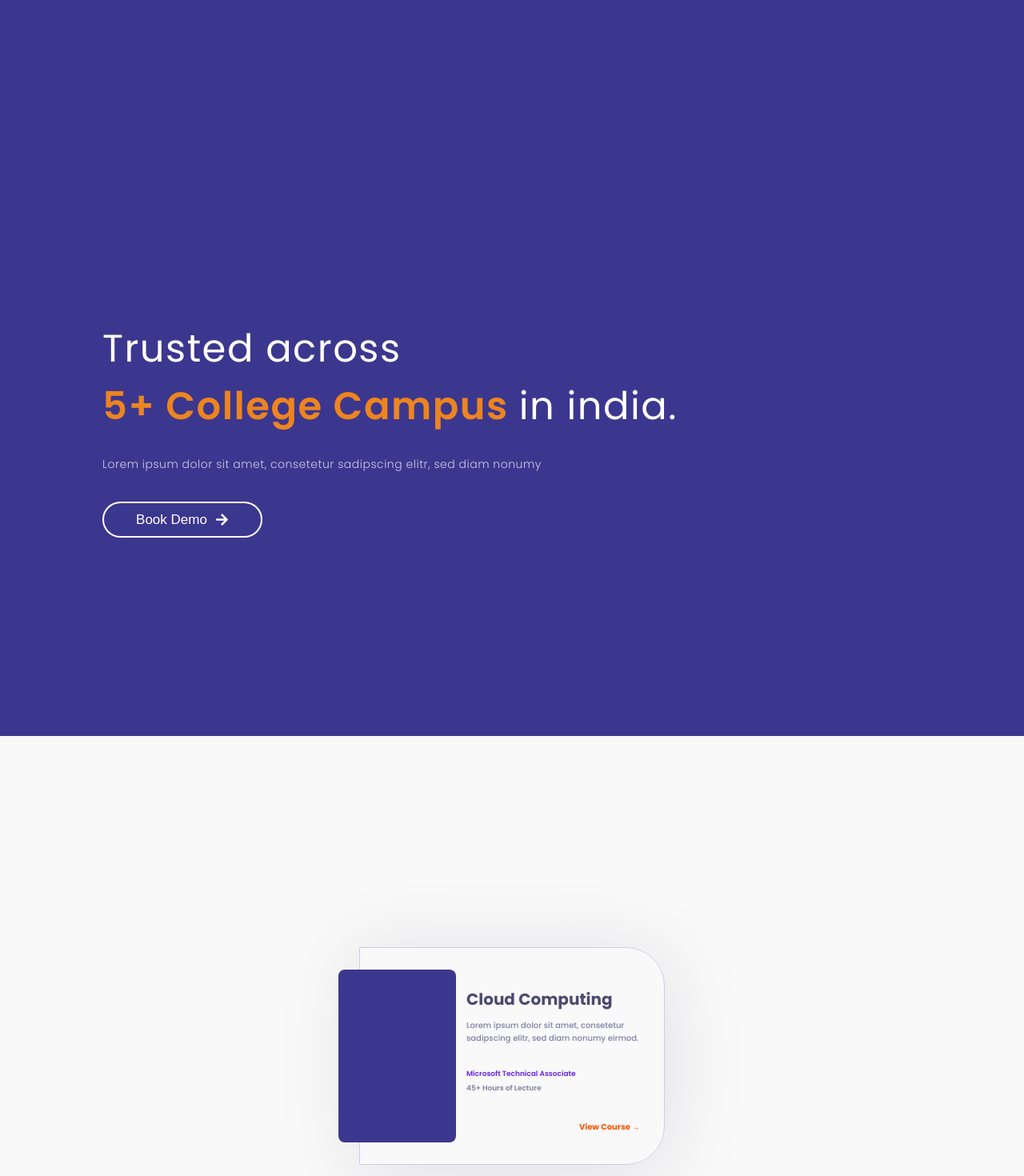
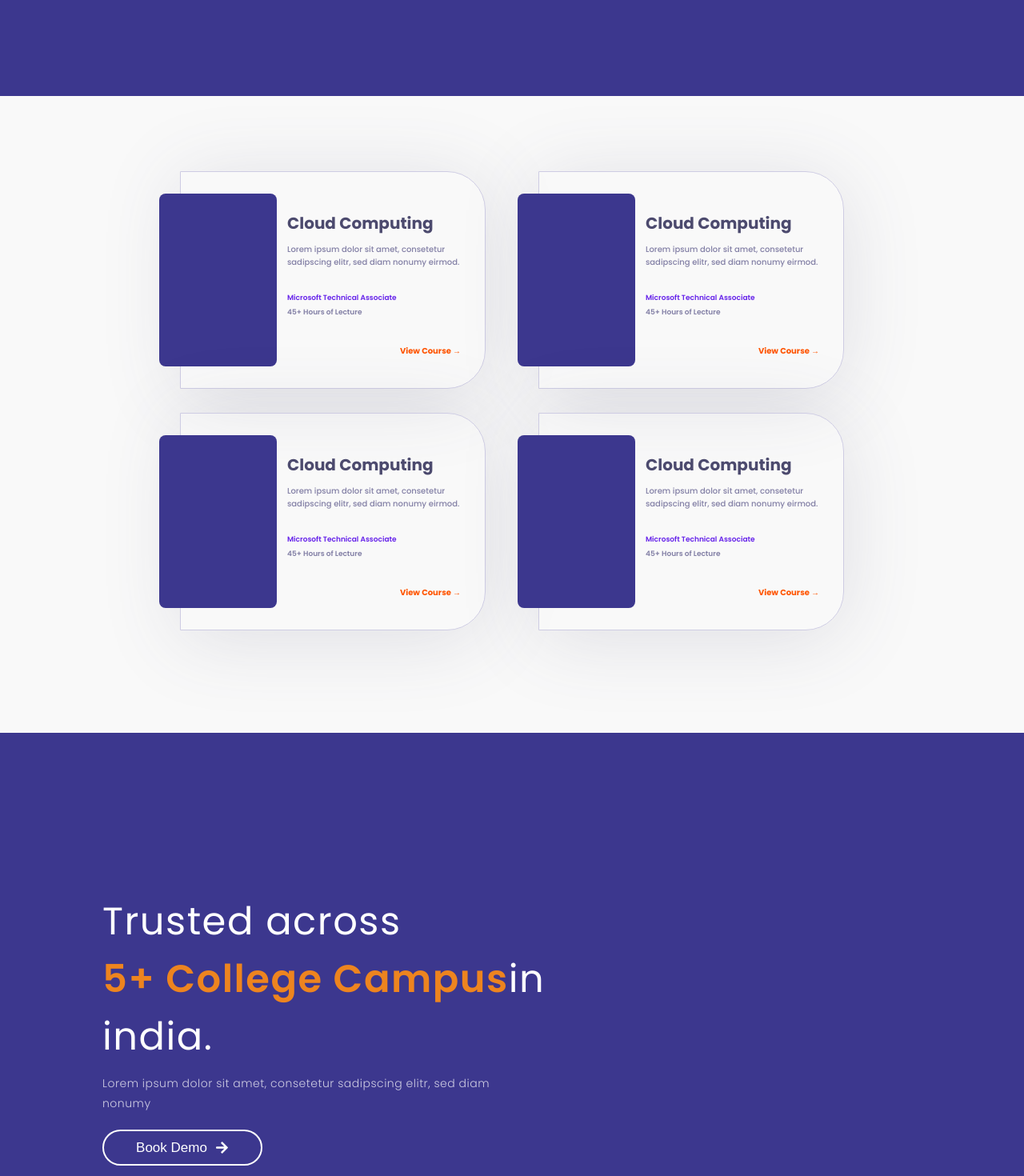
Before and after one commit to divyashasinha23/Floxus_website, a React (Create React App) app in the folder frontend/: page / in a window 1280 px wide. Shown: the part 680-2150 px from the top of the page at 80% size. Built offline with nearby package versions, Linux system fonts and the light colour scheme.

Commit message:
normal css changed to styled component

```diff
--- a/frontend/src/App.js
+++ b/frontend/src/App.js
@@ -1,14 +1,13 @@
 import CampusSection from './components/CampusSection/CampusSection';
 import CourseSection from './components/CourseSection/CourseSection';
 import HeroSection from './components/HeroSection/HeroSection';
-
 
 function App() {
   return (
     <div>
       <HeroSection />
+      <CourseSection />
       <CampusSection />
-      <CourseSection />
     </div>
   );
 }
--- a/frontend/src/components/CampusSection/CampusSection.js
+++ b/frontend/src/components/CampusSection/CampusSection.js
@@ -1,35 +1,118 @@
 import React from 'react';
 import * as FaIcons from 'react-icons/fa';
-import './CampusSection.css';
+import styled from '@emotion/styled';
+// import './CampusSection.css';
+
+const CampusWrapper = styled.div`
+  display: flex;
+  width: 100%;
+  height: 100%;
+  background-color: #3c378e;
+  justify-content: center;
+  align-items: center;
+`;
+
+const CampusContainer = styled.div`
+  display: flex;
+  height: 100vh;
+  width: 80%;
+  align-items: center;
+
+  @media (max-width: 496px) {
+    flex-direction: column;
+  }
+`;
+
+const CampusData = styled.div`
+  display: flex;
+  flex-basis: 60%;
+  height: 100vh;
+  justify-content: center;
+  align-items: center;
+`;
+
+const CampusContent = styled.div`
+  display: flex;
+  flex-direction: column;
+  height: 50%;
+  width: 100%;
+
+  @media (max-width: 496px) {
+    height: 80%;
+  }
+`;
+
+const Heading = styled.div`
+  font-size: 3em;
+  color: white;
+  font-weight: 400;
+  letter-spacing: 1.5px;
+  margin-bottom: 10px;
+
+  @media (max-width: 496px) {
+    font-size: 2em;
+    letter-spacing: 0;
+  }
+`;
+
+const Description = styled.div`
+  color: #cecce3;
+  font-size: 14px;
+  font-weight: 300;
+  padding-right: 20%;
+  line-height: 25px;
+  letter-spacing: 0.5px;
+`;
+
+const CampusButton = styled.button`
+  display: flex;
+  width: 200px;
+  height: 45px;
+  background: transparent;
+  border: 2px solid #fff;
+  border-radius: 22.5px;
+  margin-top: 20px;
+  justify-content: center;
+  align-items: center;
+  color: white;
+  font-size: 17px;
+  font-weight: 500;
+  cursor: pointer;
+
+  @media (max-width: 496px) {
+    height: 55px;
+  }
+`;
 
 function CampusSection() {
   return (
     <>
-        <div className ="CampusWrapper">
-        <div className = "CampusContainer">
-            <div className ="Campus_conatiner">
-                <div className="campusContent">
-                    <h1 className="Heading">
+      <CampusWrapper>
+        <CampusContainer>
+          <CampusData>
+            <CampusContent>
+              <Heading>
                 Trusted across<br></br>
-                        <span> 5+ College Campus </span>
+                <span style={{ color: ' #ed841f', fontWeight: 600 }}>
+                  5+ College Campus
+                </span>
                 in india.
-                    </h1>
-                    <p className="description">
+              </Heading>
+              <Description>
                 Lorem ipsum dolor sit amet, consetetur sadipscing elitr, sed
                 diam nonumy
-                    </p>
-                    <button className="campusButton">Book Demo
+              </Description>
+              <CampusButton>
+                Book Demo
                 <FaIcons.FaArrowRight style={{ marginLeft: '10px' }} />
-                    </button>
-                </div>
-            </div>
+              </CampusButton>
+            </CampusContent>
+          </CampusData>
           <div class="Campus_imageContainer"></div>
-        </div>
-        </div>
-
-
+        </CampusContainer>
+      </CampusWrapper>
     </>
-    )
+  );
 }
 
-export default CampusSection
+export default CampusSection;
--- /dev/null
+++ b/frontend/src/components/CourseBox/CourseBox.js
@@ -0,0 +1,98 @@
+import React from 'react';
+import styled from '@emotion/styled';
+
+const CourseBox = styled.div`
+  display: flex;
+  height: 270px;
+  width: 380px;
+  box-shadow: 0px 10px 99px #4c4a6e26;
+  border: 1px solid #cecce3;
+  border-radius: 0px 48px 48px 0px;
+  margin-top: 30px;
+`;
+
+const BoxLeft = styled.div`
+  display: flex;
+  flex-basis: 35%;
+  height: 100%;
+  justify-content: center;
+  align-items: center;
+`;
+
+const BoxRight = styled.div`
+  display: flex;
+  flex-direction: column;
+  flex-basis: 65%;
+  height: 100%;
+  justify-content: center;
+  ${'' /* background-color: black; */}
+`;
+const ImageContainer = styled.div`
+  display: flex;
+  height: 80%;
+  width: 110%;
+  background: #3c378e;
+  border-radius: 8px;
+  margin-left: -30%;
+`;
+const BoxHeading = styled.p`
+  font-size: 20px;
+  font-weight: 700;
+  color: #4c4a6e;
+  margin-bottom: 0px;
+`;
+
+const CourseCard = () => {
+  return (
+    <>
+      <CourseBox>
+        <BoxLeft>
+          <ImageContainer></ImageContainer>
+        </BoxLeft>
+        <BoxRight>
+          <BoxHeading>Cloud Computing</BoxHeading>
+          <p style={{ color: '#827FA5', fontSize: '10px', fontWeight: 500 }}>
+            Lorem ipsum dolor sit amet, consetetur sadipscing elitr, sed diam
+            nonumy eirmod.
+          </p>
+          <p
+            style={{
+              color: '#6522EA',
+              fontSize: '9px',
+              fontWeight: 600,
+              marginTop: '20px',
+              marginBottom: 0,
+            }}
+          >
+            Microsoft Technical Associate
+          </p>
+          <p
+            style={{
+              color: '#827FA5',
+              fontSize: '9px',
+              fontWeight: 600,
+              marginTop: 5,
+            }}
+          >
+            45+ Hours of Lecture
+          </p>
+          <p
+            style={{
+              color: '#FF5400',
+              fontSize: '10px',
+              fontWeight: 700,
+              marginTop: '25px',
+              marginLeft: 'auto',
+              marginRight: '30px',
+              cursor: 'pointer',
+            }}
+          >
+            View Course &rarr;
+          </p>
+        </BoxRight>
+      </CourseBox>
+    </>
+  );
+};
+
+export default CourseCard;
--- a/frontend/src/components/CourseSection/CourseSection.js
+++ b/frontend/src/components/CourseSection/CourseSection.js
@@ -1,104 +1,36 @@
 import React from 'react';
 import styled from '@emotion/styled';
+import CourseCard from '../CourseBox/CourseBox';
 
 const CourseWrapper = styled.div`
   display: flex;
   width: 100%;
-  height: 100vh;
+  height: auto;
   background-color: #f9f9f9;
   justify-content: center;
   align-items: center;
 `;
 
-const CourseBox = styled.div`
+const CourseBoxContainer = styled.div`
   display: flex;
-  height: 270px;
-  width: 380px;
-  box-shadow: 0px 10px 99px #4c4a6e26;
-  border: 1px solid #cecce3;
-  border-radius: 0px 48px 48px 0px;
-`;
-
-const BoxLeft = styled.div`
-  display: flex;
-  flex-basis: 35%;
   height: 100%;
-  justify-content: center;
-  align-items: center;
-`;
-
-const BoxRight = styled.div`
-  display: flex;
-  flex-direction: column;
-  flex-basis: 65%;
-  height: 100%;
-  justify-content: center;
-  ${'' /* background-color: black; */}
-`;
-const ImageContainer = styled.div`
-  display: flex;
-  height: 80%;
-  width: 110%;
-  background: #3c378e;
-  border-radius: 8px;
-  margin-left: -30%;
-`;
-const BoxHeading = styled.p`
-  font-size: 20px;
-  font-weight: 700;
-  color: #4c4a6e;
-  margin-bottom: 0px;
+  width: 70%;
+  margin-top: 5%;
+  flex-wrap: wrap;
+  justify-content: space-around;
+  margin-bottom: 10%;
 `;
 
 const CourseSection = () => {
   return (
     <>
       <CourseWrapper>
-        <CourseBox>
-          <BoxLeft>
-            <ImageContainer></ImageContainer>
-          </BoxLeft>
-          <BoxRight>
-            <BoxHeading>Cloud Computing</BoxHeading>
-            <p style={{ color: '#827FA5', fontSize: '10px', fontWeight: 500 }}>
-              Lorem ipsum dolor sit amet, consetetur sadipscing elitr, sed diam
-              nonumy eirmod.
-            </p>
-            <p
-              style={{
-                color: '#6522EA',
-                fontSize: '9px',
-                fontWeight: 600,
-                marginTop: '20px',
-                marginBottom: 0,
-              }}
-            >
-              Microsoft Technical Associate
-            </p>
-            <p
-              style={{
-                color: '#827FA5',
-                fontSize: '9px',
-                fontWeight: 600,
-                marginTop: 5,
-              }}
-            >
-              45+ Hours of Lecture
-            </p>
-            <p
-              style={{
-                color: '#FF5400',
-                fontSize: '10px',
-                fontWeight: 700,
-                marginTop: '25px',
-                marginLeft: 'auto',
-                marginRight: '30px',
-              }}
-            >
-              View Course &rarr;
-            </p>
-          </BoxRight>
-        </CourseBox>
+        <CourseBoxContainer>
+          <CourseCard />
+          <CourseCard />
+          <CourseCard />
+          <CourseCard />
+        </CourseBoxContainer>
       </CourseWrapper>
     </>
   );
```
Lines whose indentation alone changed are shown as unchanged.
